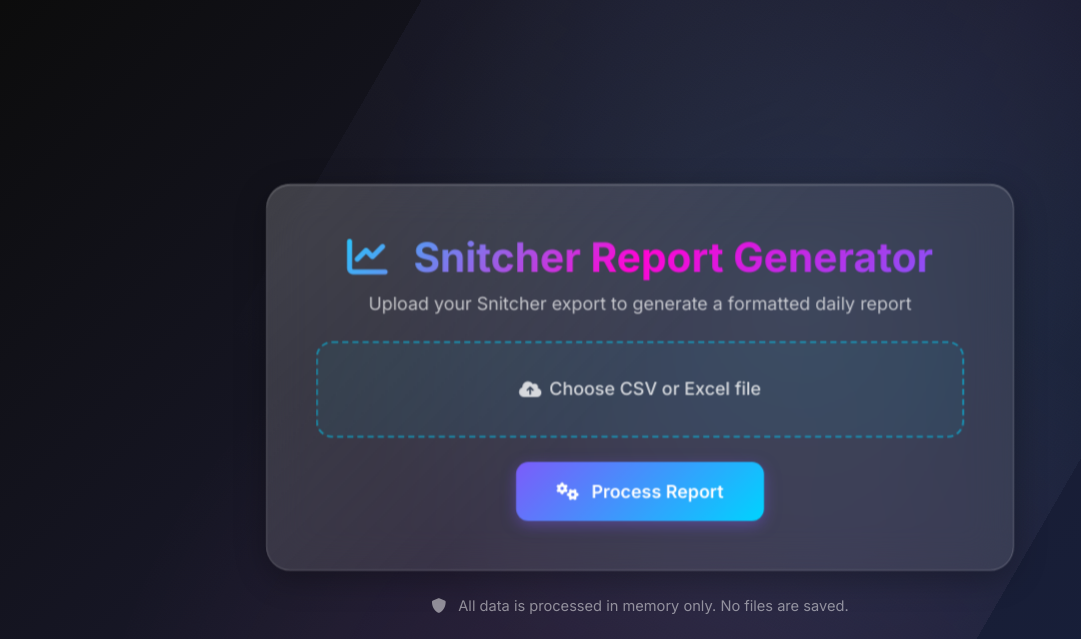
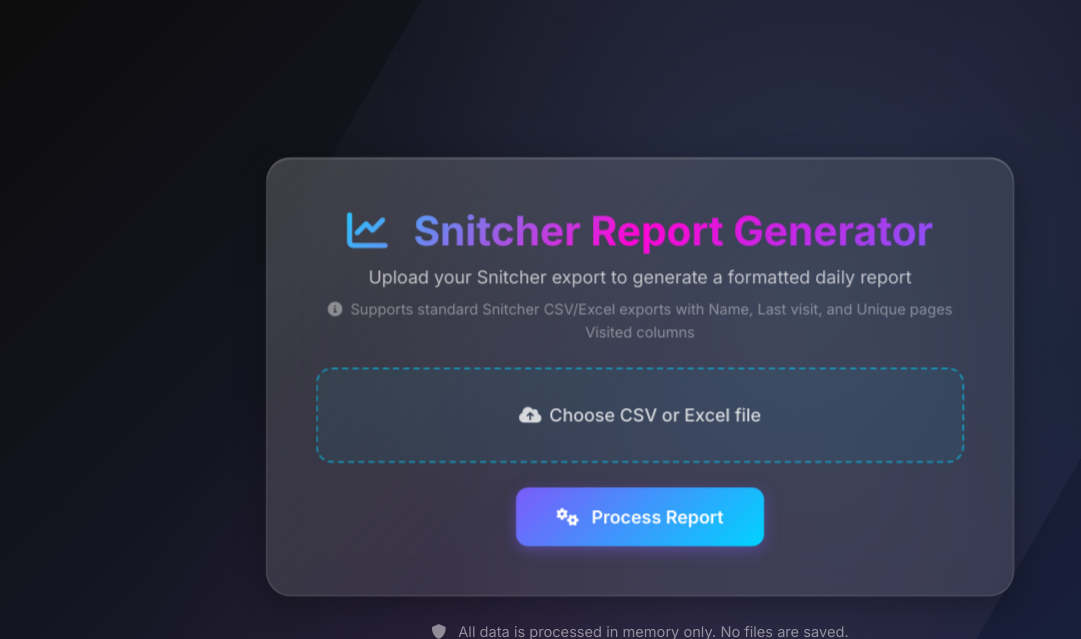
Before and after one commit to Talion-101/Snitcher, a Flask app: page / in a window 1280 px wide. Shown: the top 639 px of the page, without its empty margins (0-1081 px from the left). Run offline with Flask 3, Linux system fonts and the light colour scheme.

Commit message:
Enhance Snitcher data processing and reporting features
- Updated README to reflect required columns for Snitcher export
- Improved data validation in process_snitcher_data function
- Added support for handling multiple URLs in Unique pages Visited
- Enhanced upload.html with user guidance for CSV/Excel exports
- Created sample Excel file generation script
- Added comprehensive test script for verifying data processing

```diff
--- a/app.py
+++ b/app.py
@@ -20,80 +20,105 @@
         else:
             raise ValueError("Unsupported file format")
 
-        # Convert timestamp column (assuming it's named 'timestamp', 'date', or similar)
-        timestamp_cols = ['timestamp', 'date', 'time', 'visited_at', 'visit_time']
-        timestamp_col = None
+        # Check for required columns based on Snitcher export format
+        required_cols = {
+            'company': 'Name',
+            'last_visit': 'Last visit',
+            'pages': 'Unique pages Visited'
+        }
 
-        for col in df.columns:
-            if any(ts_name in col.lower() for ts_name in timestamp_cols):
-                timestamp_col = col
-                break
+        missing_cols = []
+        for key, col_name in required_cols.items():
+            if col_name not in df.columns:
+                missing_cols.append(col_name)
 
-        if not timestamp_col:
-            raise ValueError("No timestamp column found. Expected columns like 'timestamp', 'date', 'time', etc.")
+        if missing_cols:
+            raise ValueError(f"Missing required columns: {', '.join(missing_cols)}. Please ensure this is a Snitcher export file.")
 
-        # Convert to datetime
-        df[timestamp_col] = pd.to_datetime(df[timestamp_col])
+        # Convert Last visit column to datetime
+        df['Last visit'] = pd.to_datetime(df['Last visit'], errors='coerce')
+
+        # Remove rows where Last visit couldn't be parsed
+        df = df.dropna(subset=['Last visit'])
+
+        if df.empty:
+            return "No valid visit data found in the file."
 
         # Filter visits from last 24 hours
         now = datetime.now()
         yesterday = now - timedelta(days=1)
-        df_filtered = df[df[timestamp_col] >= yesterday]
+        df_filtered = df[df['Last visit'] >= yesterday]
 
         if df_filtered.empty:
             return "No visits found in the last 24 hours."
 
-        # Sort by timestamp descending to get latest visits first
-        df_filtered = df_filtered.sort_values(timestamp_col, ascending=False)
+        # Sort by Last visit descending to get latest visits first
+        df_filtered = df_filtered.sort_values('Last visit', ascending=False)
 
-        # Get company and URL columns
-        company_cols = ['company', 'organization', 'company_name', 'org']
-        url_cols = ['url', 'page', 'page_url', 'visited_page']
-
-        company_col = None
-        url_col = None
-
-        for col in df_filtered.columns:
-            if any(comp_name in col.lower() for comp_name in company_cols):
-                company_col = col
-            if any(url_name in col.lower() for url_name in url_cols):
-                url_col = col
-
-        if not company_col:
-            raise ValueError("No company column found. Expected columns like 'company', 'organization', etc.")
-        if not url_col:
-            raise ValueError("No URL column found. Expected columns like 'url', 'page', 'page_url', etc.")
-
-        # Keep only latest visit per company
-        df_latest = df_filtered.drop_duplicates(subset=[company_col], keep='first')
+        # Keep only latest visit per company (first occurrence after sorting)
+        df_latest = df_filtered.drop_duplicates(subset=['Name'], keep='first')
 
         # Process each visit
         visits = []
         for _, row in df_latest.iterrows():
-            company = row[company_col]
-            url = row[url_col]
+            company = row['Name']
+            pages_visited = row['Unique pages Visited']
 
-            # Determine action based on URL
-            if pd.isna(url) or url == '':
-                action = "visited homepage"
-            elif 'hsCtaTracking' in url or '_hcms' in url:
+            # Skip if company name is empty
+            if pd.isna(company) or company == '':
+                continue
+
+            # Determine action based on pages visited
+            if pd.isna(pages_visited) or pages_visited == '':
                 action = "visited homepage"
             else:
-                # Extract last part of URL and format it
-                parsed_url = urlparse(url)
-                path = parsed_url.path.strip('/')
-                if path:
-                    # Get the last segment
-                    last_segment = path.split('/')[-1]
-                    # Remove file extensions
-                    last_segment = re.sub(r'\.[^.]*$', '', last_segment)
-                    # Replace hyphens and underscores with spaces
-                    formatted_action = re.sub(r'[-_]', ' ', last_segment)
-                    action = f"viewed {formatted_action}"
+                # Pages visited might contain multiple URLs separated by commas or semicolons
+                # We'll take the first one for simplicity, or if it contains tracking, show homepage
+                pages_str = str(pages_visited)
+
+                # Check if it contains homepage indicators
+                if 'hsCtaTracking' in pages_str or '_hcms' in pages_str:
+                    action = "visited homepage"
                 else:
-                    action = "visited homepage"
+                    # Split by common separators and take the first URL
+                    first_page = pages_str.split(',')[0].split(';')[0].strip()
+
+                    if not first_page or first_page == '/':
+                        action = "visited homepage"
+                    else:
+                        # Extract meaningful part from URL
+                        parsed_url = urlparse(first_page) if first_page.startswith('http') else urlparse('http://example.com' + first_page)
+                        path = parsed_url.path.strip('/')
+
+                        if path:
+                            # Get the last segment of the path
+                            segments = path.split('/')
+                            last_segment = segments[-1] if segments else ''
+
+                            # If last segment is empty or just numbers/IDs, use the previous segment
+                            if not last_segment or last_segment.isdigit() or len(last_segment) < 3:
+                                if len(segments) > 1:
+                                    last_segment = segments[-2]
+                                else:
+                                    last_segment = segments[0] if segments else ''
+
+                            if last_segment:
+                                # Remove file extensions
+                                last_segment = re.sub(r'\.[^.]*$', '', last_segment)
+                                # Replace hyphens and underscores with spaces
+                                formatted_action = re.sub(r'[-_]', ' ', last_segment)
+                                # Capitalize first letter
+                                formatted_action = formatted_action.strip().lower()
+                                action = f"viewed {formatted_action}"
+                            else:
+                                action = "visited homepage"
+                        else:
+                            action = "visited homepage"
 
             visits.append(f"- {company}, {action}")
+
+        if not visits:
+            return "No valid company visits found in the last 24 hours."
 
         # Format the report
         report_date = (now - timedelta(days=1)).strftime("%B %d, %Y")
--- a/templates/upload.html
+++ b/templates/upload.html
@@ -21,6 +21,10 @@
                         Snitcher Report Generator
                     </h1>
                     <p class="subtitle">Upload your Snitcher export to generate a formatted daily report</p>
+                    <p class="subtitle mt-2" style="font-size: 0.9rem; opacity: 0.6;">
+                        <i class="fas fa-info-circle me-1"></i>
+                        Supports standard Snitcher CSV/Excel exports with Name, Last visit, and Unique pages Visited columns
+                    </p>
                 </div>
 
                 <!-- Flash Messages -->
```
Also changed, not shown: create_excel_sample.py (added, +13 -0 lines), sample_data.csv (+7 -7 lines), test_processing.py (added, +66 -0 lines), README.md, 1 other file.
